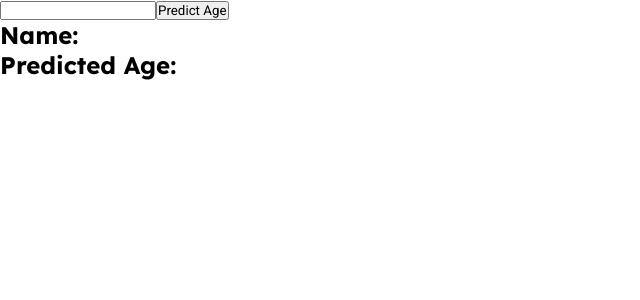
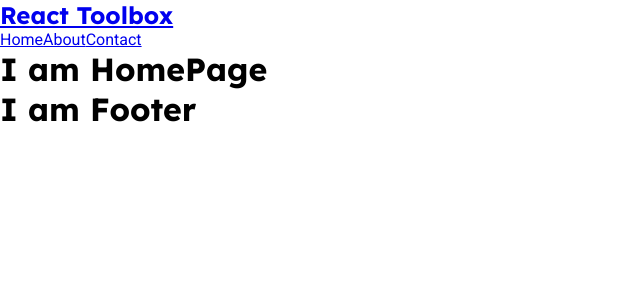
Before and after one commit to tfan2437/react-toolbox, a React (Vite) app: page / in a window 1280 px wide. Shown: the top 300 px of the page, without its empty margins (0-640 px from the left). Built offline with nearby package versions, Linux system fonts and the light colour scheme.

Commit message:
Add react router dom

```diff
--- a/package.json
+++ b/package.json
@@ -13,7 +13,8 @@
     "axios": "^1.7.2",
     "firebase": "^10.12.2",
     "react": "^18.2.0",
-    "react-dom": "^18.2.0"
+    "react-dom": "^18.2.0",
+    "react-router-dom": "^6.23.1"
   },
   "devDependencies": {
     "@types/react": "^18.2.66",
--- a/src/App.jsx
+++ b/src/App.jsx
@@ -1,11 +1,24 @@
-import PredictAgeAPI from "./components/fetchAPI/PredictAgeAPI";
+import {
+  createBrowserRouter,
+  createRoutesFromElements,
+  RouterProvider,
+  Route,
+} from "react-router-dom";
+import MainLayout from "./layout/MainLayout";
+import HomePage from "./components/pages/HomePage";
+import NotFoundPage from "./components/pages/NotFoundPage";
 
-function App() {
-  return (
-    <>
-      <PredictAgeAPI />
-    </>
-  );
-}
+const router = createBrowserRouter(
+  createRoutesFromElements(
+    <Route path="/" element={<MainLayout />}>
+      <Route index element={<HomePage />} />
+      <Route path="*" element={<NotFoundPage />} />
+    </Route>
+  )
+);
+
+const App = () => {
+  return <RouterProvider router={router} />;
+};
 
 export default App;
--- /dev/null
+++ b/src/components/pages/HomePage.jsx
@@ -0,0 +1,11 @@
+import React from "react";
+
+const HomePage = () => {
+  return (
+    <div>
+      <h1>I am HomePage</h1>
+    </div>
+  );
+};
+
+export default HomePage;
--- /dev/null
+++ b/src/components/pages/NotFoundPage.jsx
@@ -0,0 +1,11 @@
+import React from "react";
+
+const NotFoundPage = () => {
+  return (
+    <div>
+      <h1>I am 404 Not Found Page</h1>
+    </div>
+  );
+};
+
+export default NotFoundPage;
--- /dev/null
+++ b/src/layout/Footer.jsx
@@ -0,0 +1,9 @@
+const Footer = () => {
+  return (
+    <div>
+      <h1>I am Footer</h1>
+    </div>
+  );
+};
+
+export default Footer;
--- /dev/null
+++ b/src/layout/MainLayout.jsx
@@ -0,0 +1,15 @@
+import { Outlet } from "react-router-dom";
+import Navbar from "./Navbar";
+import Footer from "./Footer";
+
+const MainLayout = () => {
+  return (
+    <>
+      <Navbar />
+      <Outlet />
+      <Footer />
+    </>
+  );
+};
+
+export default MainLayout;
--- /dev/null
+++ b/src/layout/Navbar.jsx
@@ -0,0 +1,19 @@
+import { NavLink } from "react-router-dom";
+
+const Navbar = () => {
+  return (
+    <nav>
+      <NavLink>
+        <h1>React Toolbox</h1>
+      </NavLink>
+
+      <div>
+        <NavLink to="/">Home</NavLink>
+        <NavLink to="/about">About</NavLink>
+        <NavLink to="/contact">Contact</NavLink>
+      </div>
+    </nav>
+  );
+};
+
+export default Navbar;
```
Also changed, not shown: 1 other file (tests, documents, lock files or other folders).
